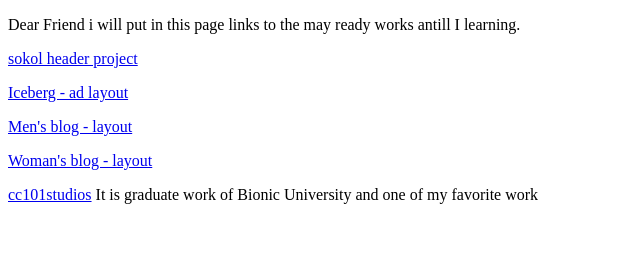
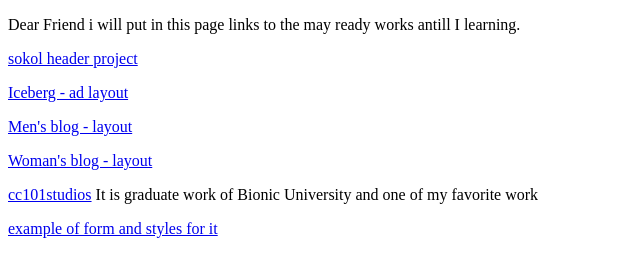
Before and after one commit to 0smir/0smir.github.io, a plain HTML site: page index.html in a window 1280 px wide. Shown: the whole page, without its empty margins (0-640 px from the left). Drawn offline with Linux system fonts and the light colour scheme.

Commit message:
add link for form

```diff
--- a/index.html
+++ b/index.html
@@ -23,6 +23,9 @@
 <p>
 	<a href="cc101studio">cc101studios</a> It is graduate work of Bionic University and one of my favorite work
 </p>
+<p>
+	<a href="form">example of form and styles for it</a>
+</p>
 
 </body>
 </html>
```
